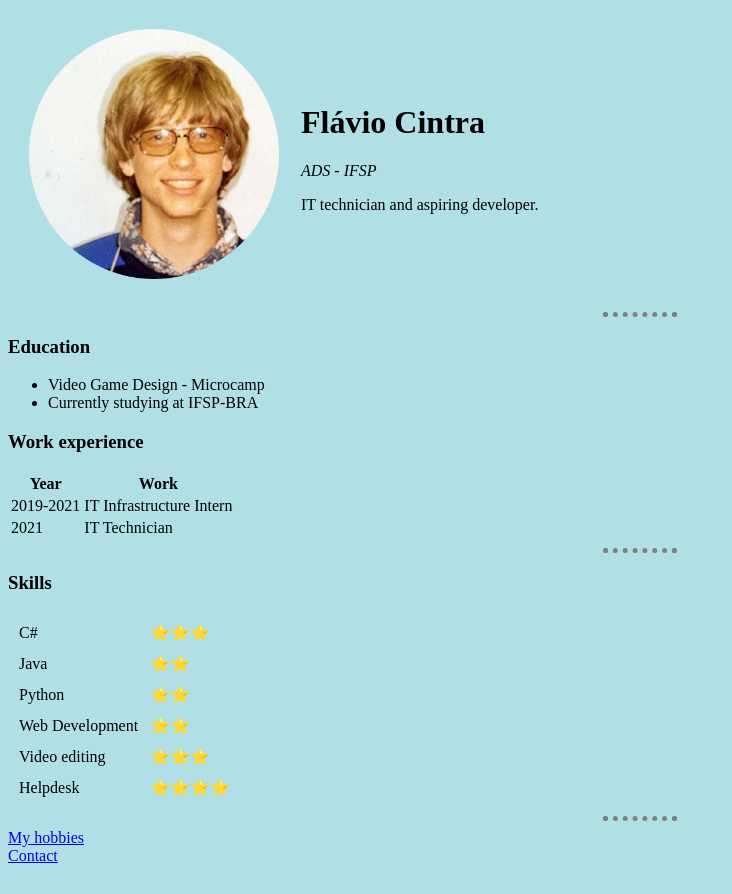
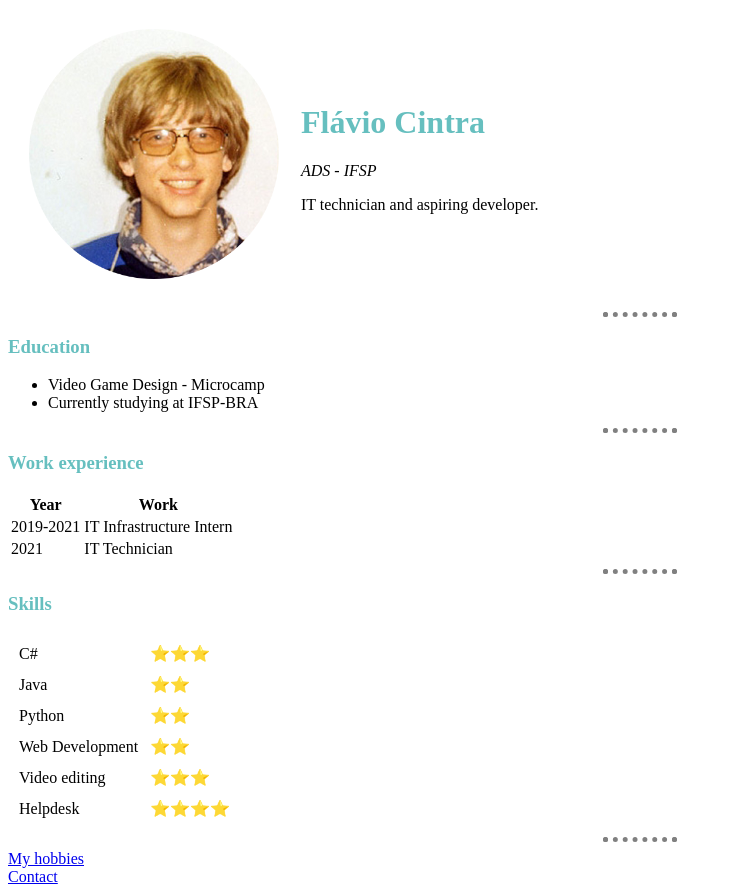
Before and after one commit to FlavioIT/WebDevBotcamp, a plain HTML site: page HTML Personal Site/index.html in a window 1280 px wide. Shown: the whole page, without its empty margins (0-732 px from the left). Before the commit the page ends 873 px from the top, so only its background shows below. Drawn offline with Linux system fonts and the light colour scheme.

Commit message:
CSS start 2.0

```diff
--- /dev/null
+++ b/HTML Personal Site/css/styles.css
@@ -0,0 +1,19 @@
+body {
+    background-color: white;
+}
+
+h3 {
+    color: #66bfbf;
+}
+
+h1 {
+    color: #66bfbf;
+}
+
+hr {
+    border-style: dotted;
+    border-top-style: none;
+    border-color: grey;
+    border-width: 5px;
+    width: 5%;
+}
--- a/HTML Personal Site/index.html
+++ b/HTML Personal Site/index.html
@@ -8,20 +8,7 @@
     <title>Flávio Oliveira CV</title>
     <meta name="description" content="">
     <meta name="viewport" content="width=device-width, initial-scale=1">
-    <link rel="stylesheet" href="">
-    <style>
-        body {
-            background-color: powderblue;
-        }
-
-        hr {
-            border-style: dotted;
-            border-top-style: none;
-            border-color: grey;
-            border-width: 5px;
-            width: 5%;
-        }
-    </style>
+    <link rel="stylesheet" href="css/styles.css">
 </head>
 
 <body>
@@ -42,7 +29,7 @@
         <li>Video Game Design - Microcamp</li>
         <li>Currently studying at IFSP-BRA</li>
     </ul>
-
+    <hr>
     <h3>Work experience</h3>
     <table>
         <thead>
```
